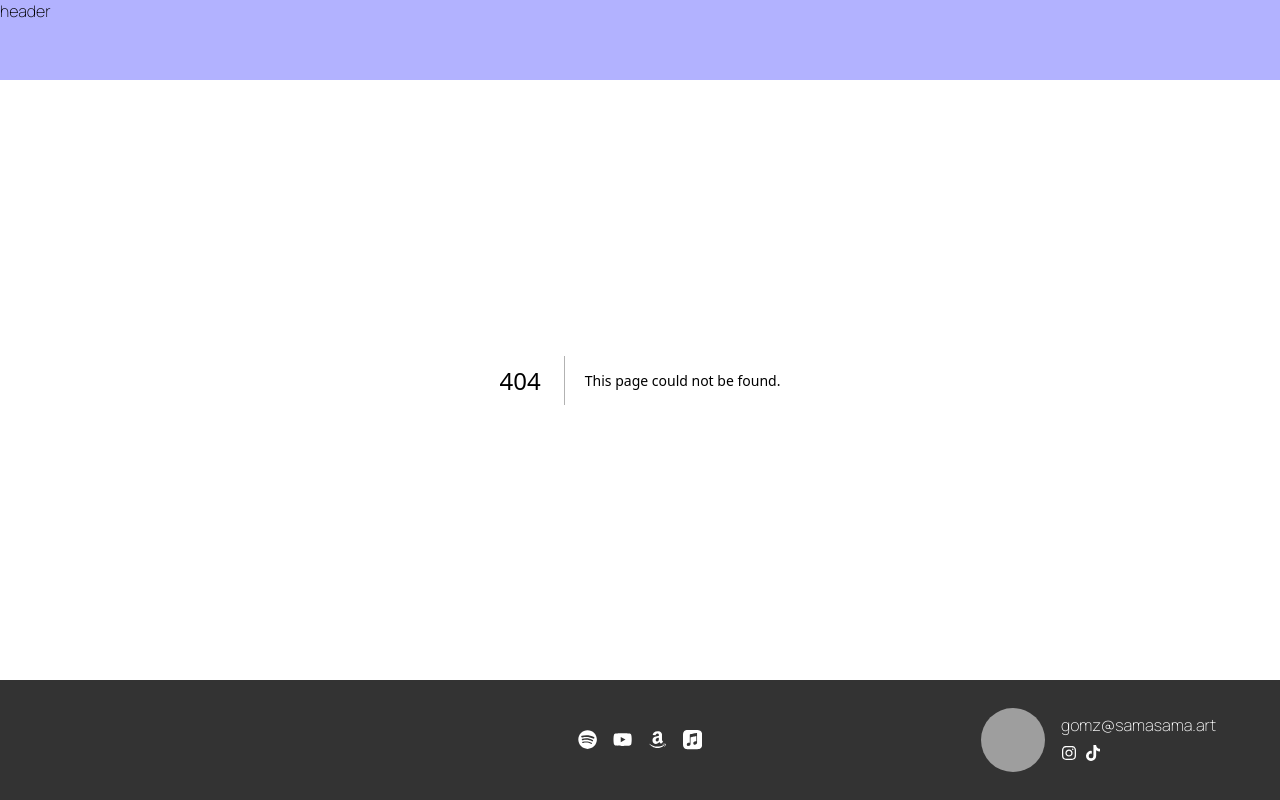
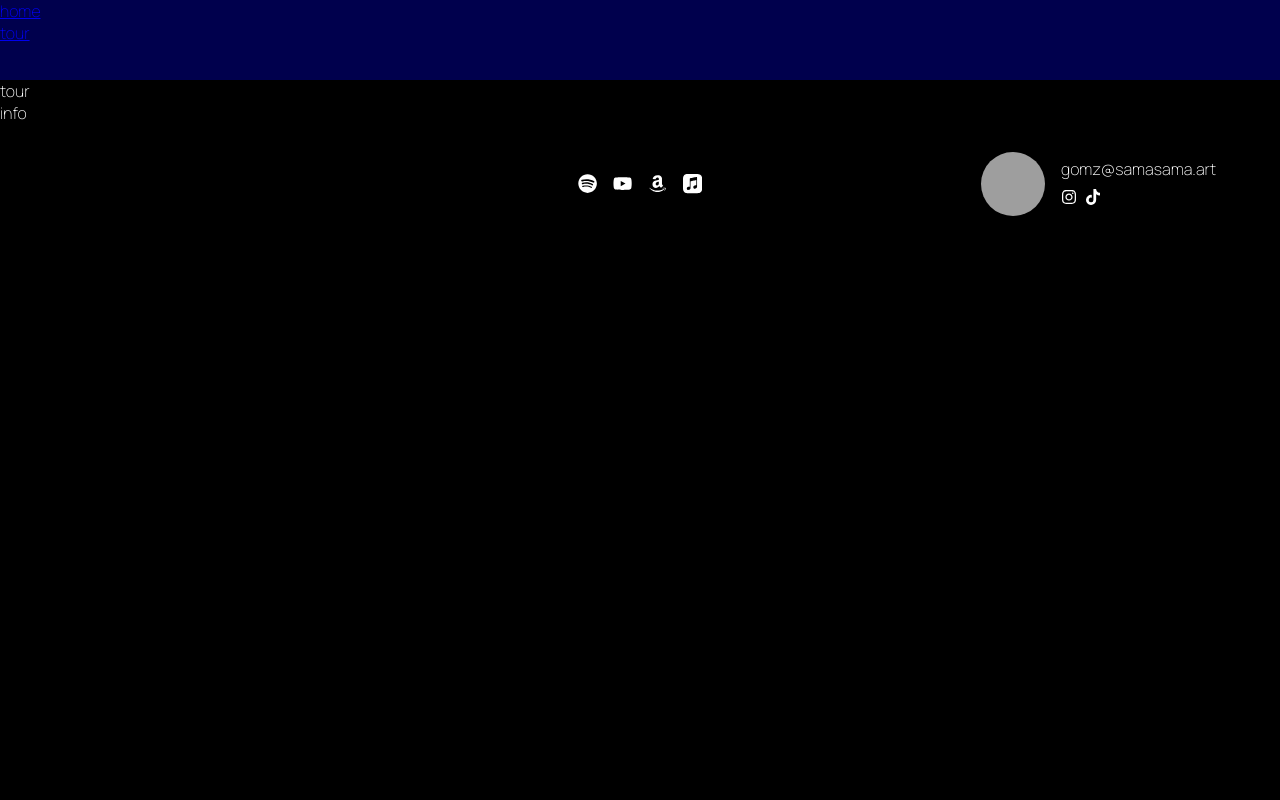
Before and after one commit to crlarrea/gomz, a Next.js app: page /tour in a window 1280 px wide. Before the commit this address had no page. Built offline with nearby package versions, Linux system fonts and the light colour scheme; grey boxes are pictures that could not be loaded.

Commit message:
add tour page

```diff
--- /dev/null
+++ b/src/app/tour/page.jsx
@@ -0,0 +1,12 @@
+export default function Tour() {
+  return (
+    <section>
+      <article>
+        <p>tour</p>
+      </article>
+      <article>
+        <p>info</p>
+      </article>
+    </section>
+  );
+}
--- a/src/components/header/header.jsx
+++ b/src/components/header/header.jsx
@@ -1,10 +1,18 @@
+import Link from "next/link";
 import styles from "./header.module.css";
 
 export default function Header() {
   return (
     <header className={styles.header}>
       <nav>
-        <p>header</p>
+        <ul>
+          <li>
+            <Link href="/">home</Link>
+          </li>
+          <li>
+            <Link href="/tour">tour</Link>
+          </li>
+        </ul>
       </nav>
     </header>
   );
```
